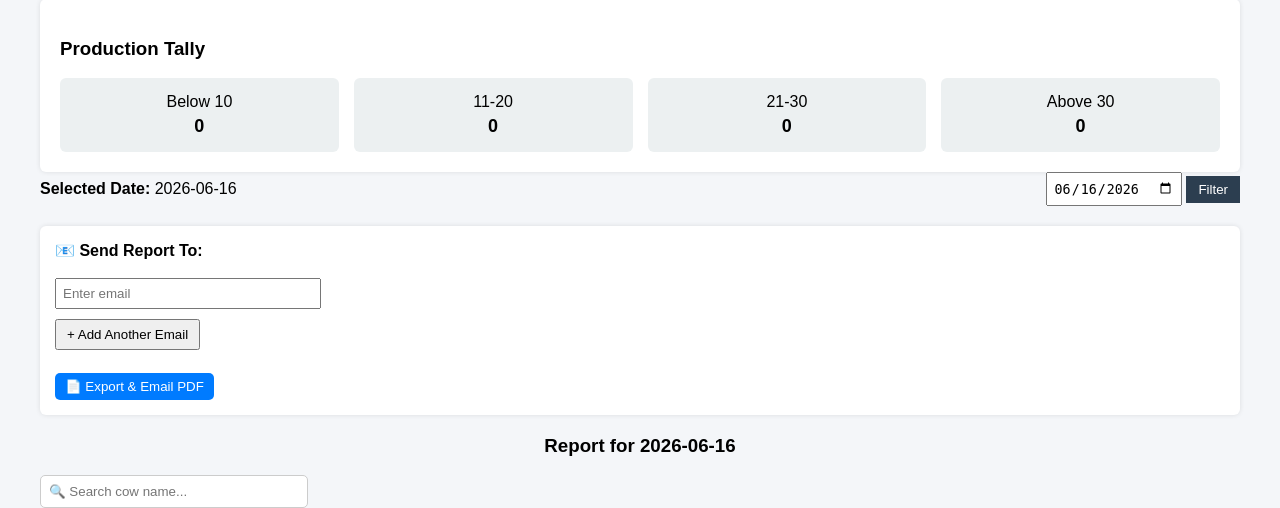
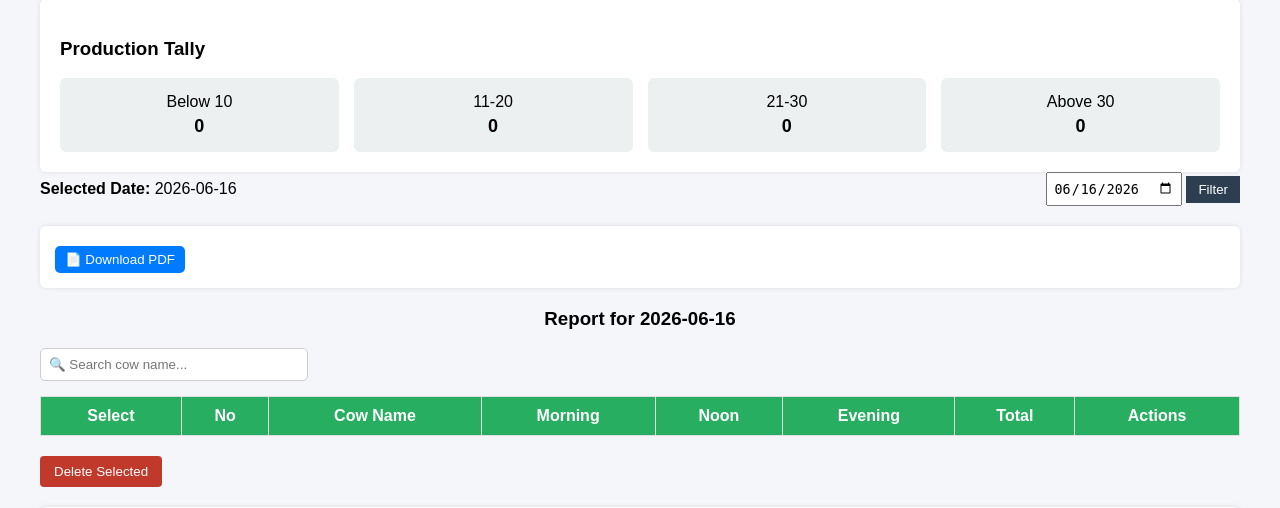
Before and after one commit to magician-lab/my_farm, a Flask app: page /milk in a window 1280 px wide. Shown: the part 139-647 px from the top of the page. Run offline with Flask 3, Linux system fonts and the light colour scheme; a user stored in the database is signed in; data comes from the database, SQL or seed files in the repository; lists and menus that the app fills with data are empty.

Commit message:
milk dowload version

```diff
--- a/templates/milk.html
+++ b/templates/milk.html
@@ -236,21 +236,20 @@
     </div>
 </div>
 
-<!-- 🔥 EMAIL -->
+<!-- 🔥 DOWNLOAD PDF -->
 <div class="email-box">
-    <form method="GET" action="{{ url_for('send_report', report_type='milk') }}">
-        <input type="hidden" name="date" value="{{ selected_date }}">
+    <form method="GET"
+          action="{{ url_for('send_report', report_type='milk') }}">
 
-        <strong>📧 Send Report To:</strong><br><br>
+        <input type="hidden"
+               name="date"
+               value="{{ selected_date }}">
 
-        <div id="email-container">
-            <input type="email" name="emails" placeholder="Enter email" required>
-        </div>
+        <button type="submit"
+                class="send-btn">
+            📄 Download PDF
+        </button>
 
-        <button type="button" onclick="addEmail()">+ Add Another Email</button>
-        <br><br>
-
-        <button type="submit" class="send-btn">📄 Export & Email PDF</button>
     </form>
 </div>
 
@@ -320,16 +319,6 @@
 
 <!-- 🔥 SCRIPT -->
 <script>
-function addEmail() {
-    let container = document.getElementById("email-container");
-
-    let div = document.createElement("div");
-    div.innerHTML = `
-        <input type="email" name="emails" placeholder="Enter email">
-        <button type="button" onclick="this.parentElement.remove()">X</button>
-    `;
-    container.appendChild(div);
-}
 
 document.getElementById("searchInput").addEventListener("keyup", function() {
     let filter = this.value.toLowerCase();
```
